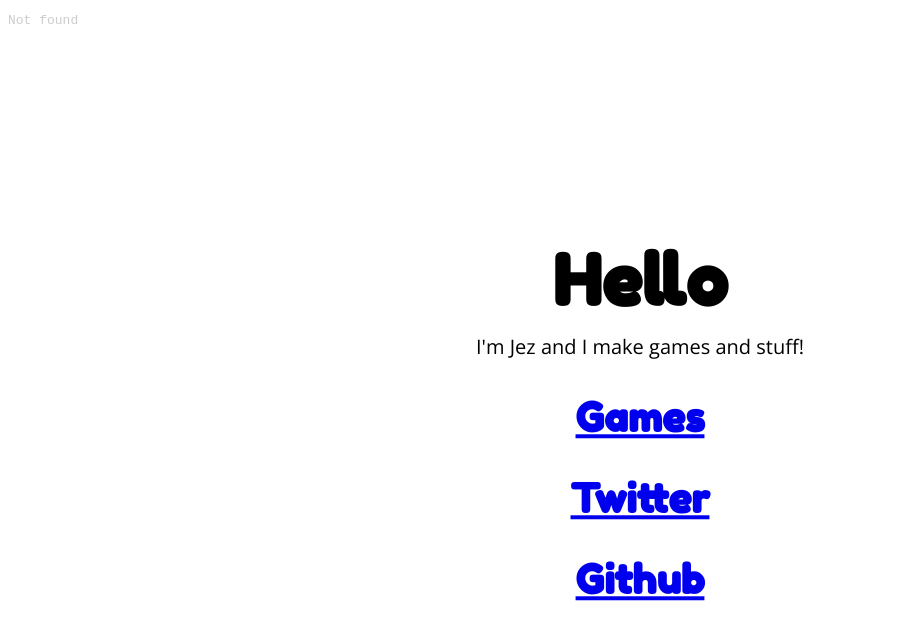
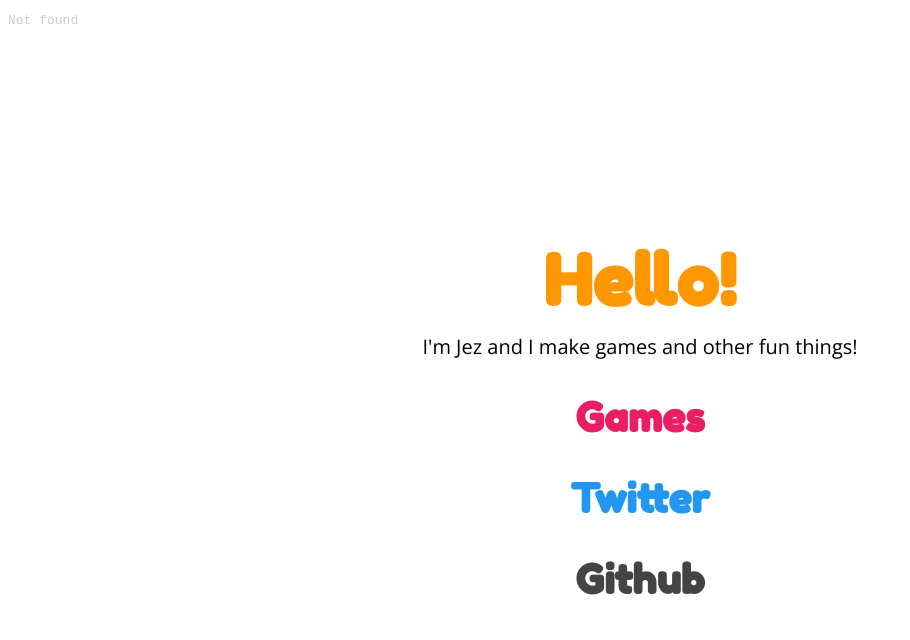
Before and after one commit to Jezzamonn/hellohomepage, a website: page index.html in a window 1280 px wide. Shown: the whole page, without its empty margins (0-910 px from the left). Drawn offline with nearby package versions, Linux system fonts and the light colour scheme.

Commit message:
Add colors and white outlines to the text!

```diff
--- a/css/styles.css
+++ b/css/styles.css
@@ -20,10 +20,20 @@
 
 h1 {
 	font-size: 70px;
+	text-shadow:
+	3px 3px 0 white,
+	3px -3px 0 white,
+	-3px 3px 0 white,
+	-3px -3px 0 white;
 }
 
 h2 {
 	font-size: 40px;
+	text-shadow:
+	2px 2px 0 white,
+	2px -2px 0 white,
+	-2px 2px 0 white,
+	-2px -2px 0 white;
 }
 
 p {
@@ -31,6 +41,37 @@
 	font-size: 20px;
 	margin-top: 10px;
 	margin-bottom: 5px;
+	text-shadow:
+	0px 0px 10px white,
+	0px 0px 10px white;
+}
+
+a {
+	text-decoration: none;
+}
+
+a:link, a:visited {
+	color: #3F51B5;
+}
+
+a:hover {
+	text-decoration: underline;
+}
+
+.games a:link, .games a:visited {
+	color: #e91e63;
+}
+
+.twitter a:link, .twitter a:visited {
+	color: #2196f3;
+}
+
+.github a:link, .github a:visited {
+	color: #444444;
+}
+
+.hello {
+	color: #ff9800;
 }
 
 .vertical-align {
--- a/index.html
+++ b/index.html
@@ -11,11 +11,11 @@
 </head>
 <body>
 	<div id="content" class="vertical-align horizontal-align">
-		<h1>Hello</h1>
-		<p>I'm Jez and I make games and stuff!</p>
-		<h2><a href="https://jezzamon.itch.io/">Games</a></h2>
-		<h2><a href="https://twitter.com/jezzamonn">Twitter</a></h2>
-		<h2><a href="https://github.com/Jezzamonn">Github</a></h2>
+		<h1 class="hello">Hello!</h1>
+		<p>I'm Jez and I make games and other fun things!</p>
+		<h2 class="games"><a href="https://jezzamon.itch.io/">Games</a></h2>
+		<h2 class="twitter"><a href="https://twitter.com/jezzamonn">Twitter</a></h2>
+		<h2 class="github"><a href="https://github.com/Jezzamonn">Github</a></h2>
 	</div>
 	<iframe class="background" src="/game-carousel/index.html"></iframe>
 </body>
```
